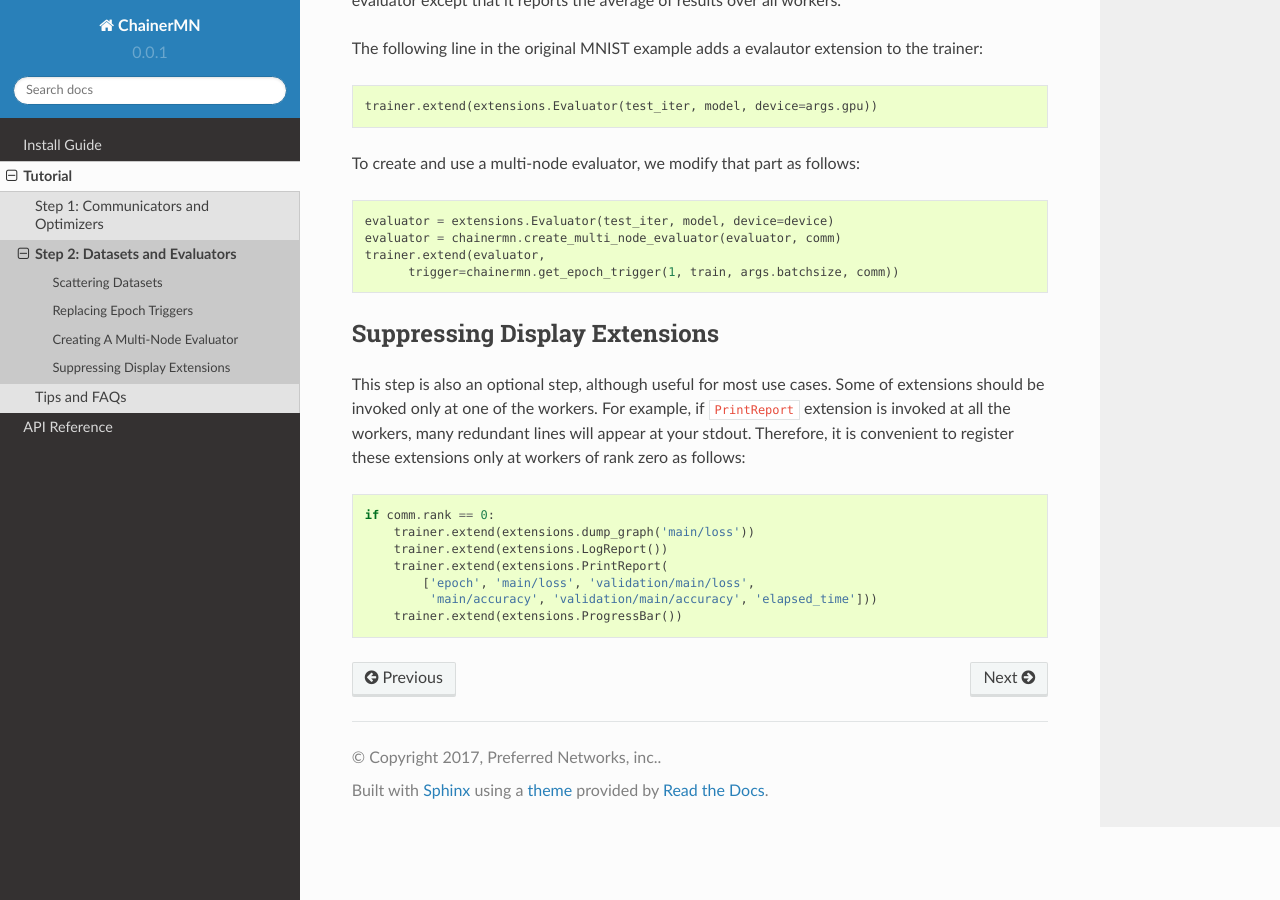
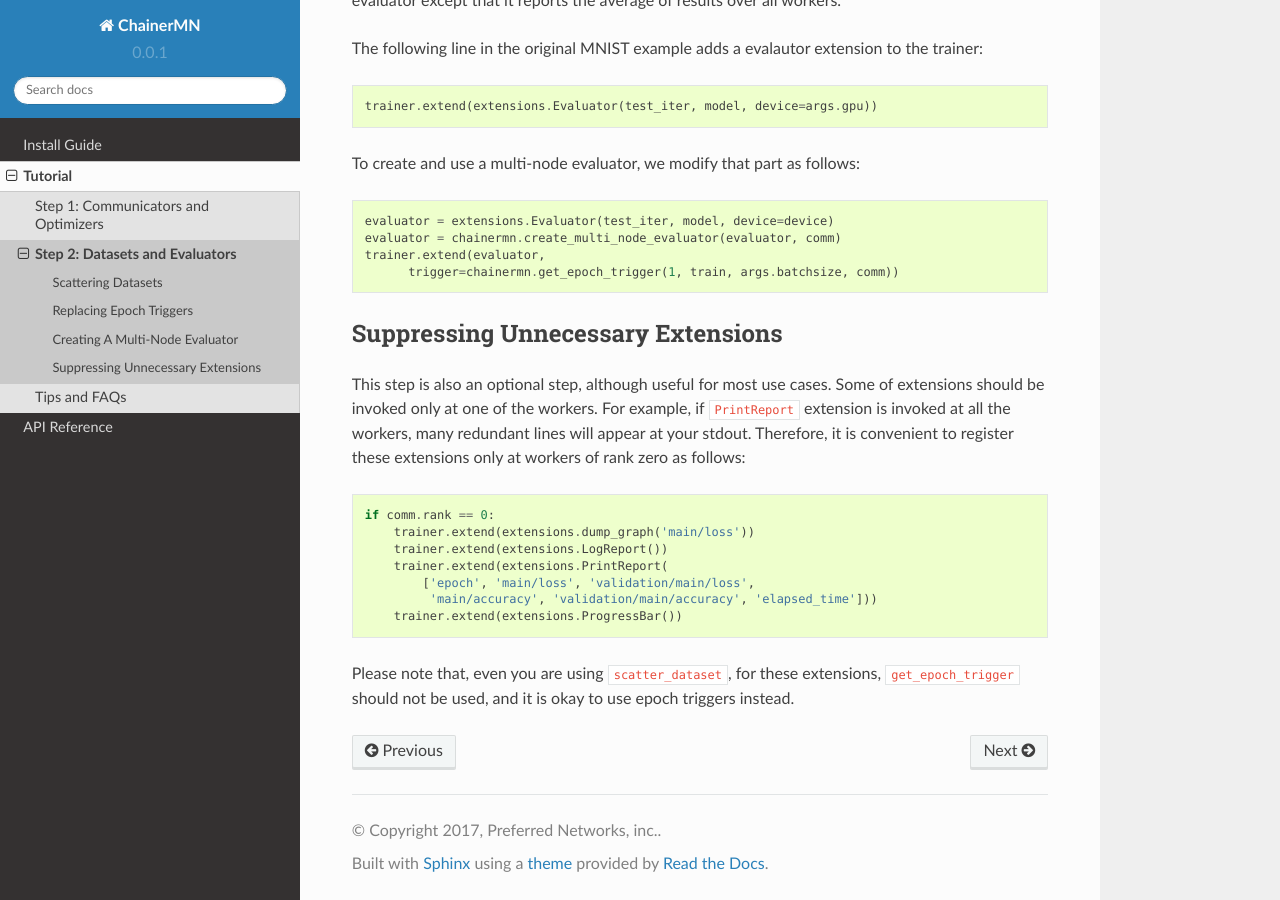
Before and after one commit to chainer/chainermn, a Sphinx documentation site: the page built from docs/source/tutorial/step2_datasets_evaluators.rst, in a window 1280 px wide and 900 px high, scrolled down 1587 px. Built offline with Sphinx 7.4.7 and the Read the Docs theme 2.0.0, drawn with Linux system fonts in a browser that asks for light colours; some of the changed text lies outside the part shown.

Commit message:
Add note on triggers for unnecessary extension section

```diff
--- a/docs/source/tutorial/step2_datasets_evaluators.rst
+++ b/docs/source/tutorial/step2_datasets_evaluators.rst
@@ -42,7 +42,7 @@ Replacing Epoch Triggers
 ~~~~~~~~~~~~~~~~~~~~~~~~
 
 This step is necessary only when you decided to scatter datasets.
-When using ``scatter_datasets``,
+When using ``scatter_dataset``,
 please remember that *using epoch triggers is dangerous*.
 This is because, when the length of the original dataset before scatter
 is not divisible by the number of workers,
@@ -92,8 +92,8 @@ To create and use a multi-node evaluator, we modify that part as follows::
         trigger=chainermn.get_epoch_trigger(1, train, args.batchsize, comm))
 
 
-Suppressing Display Extensions
-~~~~~~~~~~~~~~~~~~~~~~~~~~~~~~
+Suppressing Unnecessary Extensions
+~~~~~~~~~~~~~~~~~~~~~~~~~~~~~~~~~~
 
 This step is also an optional step, although useful for most use cases.
 Some of extensions should be invoked only at one of the workers.
@@ -109,3 +109,7 @@ only at workers of rank zero as follows::
           ['epoch', 'main/loss', 'validation/main/loss',
            'main/accuracy', 'validation/main/accuracy', 'elapsed_time']))
       trainer.extend(extensions.ProgressBar())
+
+Please note that, even you are using ``scatter_dataset``,
+for these extensions, ``get_epoch_trigger`` should not be used,
+and it is okay to use epoch triggers instead.
```
